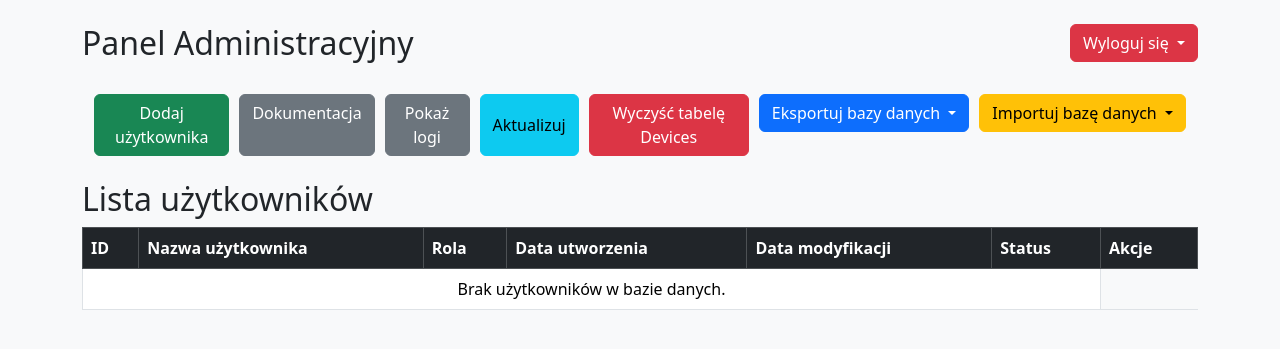
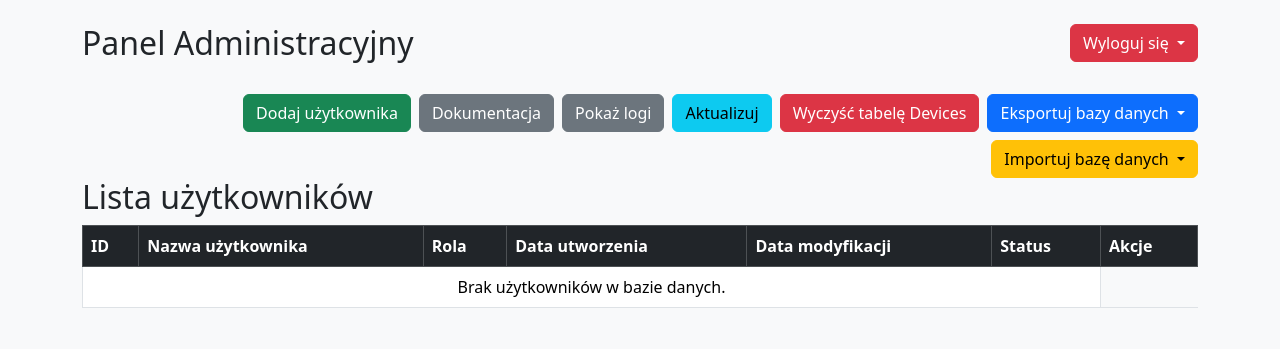
Before and after one commit to Smartlewek/DocApp, a PHP site: page /admin_panel.php in a window 1280 px wide. Shown: the top 349 px of the page. Run offline with PHP 8.4, Linux system fonts and the light colour scheme; the visitor is signed in with stand-in values (Sample User, id 1); data that the repository does not hold is empty.

Commit message:
Update admin_panel.php

```diff
--- a/admin_panel.php
+++ b/admin_panel.php
@@ -251,9 +251,9 @@ $result = $conn->query($sql);
         <!-- Komunikat -->
         <div id="message" style="display:none;" class="alert alert-info"></div>
 
-   <div class="container my-4">
+   <div class="col-md-12 text-md-end text-center">
     <!-- Grupa przycisków: "Dodaj urządzenie", "Dokumentacja" i "Pokaż logi" -->
-    <div class="button-group mb-3">
+    <div class="d-flex justify-content-md-end justify-content-center flex-wrap gap-2">
         <button id="addUserBtn" class="btn btn-success" onclick="toggleAddUserForm()">Dodaj użytkownika</button>
         <a href="testowa.php" class="btn btn-secondary">Dokumentacja</a>
         <button id="viewLogsBtn" class="btn btn-secondary" onclick="fetchLogs()">Pokaż logi</button>
```
